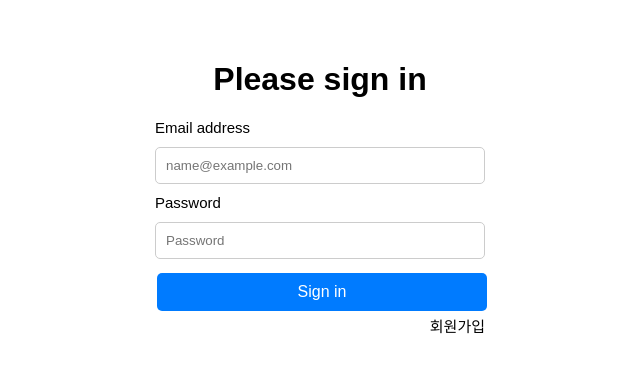
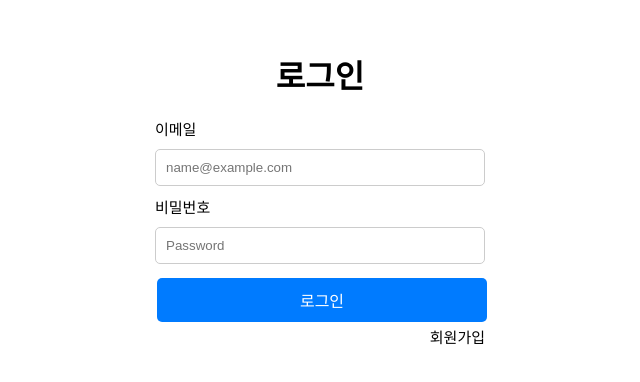
Before and after one commit to yponion/DBP, a plain HTML site: page signin.html in a window 1280 px wide. Shown: the part 212-594 px from the top of the page, without its empty margins (320-960 px from the left). Drawn offline with Linux system fonts and the light colour scheme.

Commit message:
changeLanguage

```diff
--- a/signin.html
+++ b/signin.html
@@ -111,19 +111,19 @@
 
     <main class="form-signin">
         <form>
-            <h1>Please sign in</h1>
+            <h1>로그인</h1>
 
             <div class="form-floating">
-                <label for="floatingInput">Email address</label>
+                <label for="floatingInput">이메일</label>
                 <input type="email" id="floatingInput" placeholder="name@example.com">
             </div>
 
             <div class="form-floating">
-                <label for="floatingPassword">Password</label>
+                <label for="floatingPassword">비밀번호</label>
                 <input type="password" id="floatingPassword" placeholder="Password">
             </div>
 
-            <button class="btn btn-primary" type="submit">Sign in</button>
+            <button class="btn btn-primary" type="submit">로그인</button>
         </form>
 
         <div class="sign">
```
Also changed, not shown: signup.html (+2 -2 lines).
